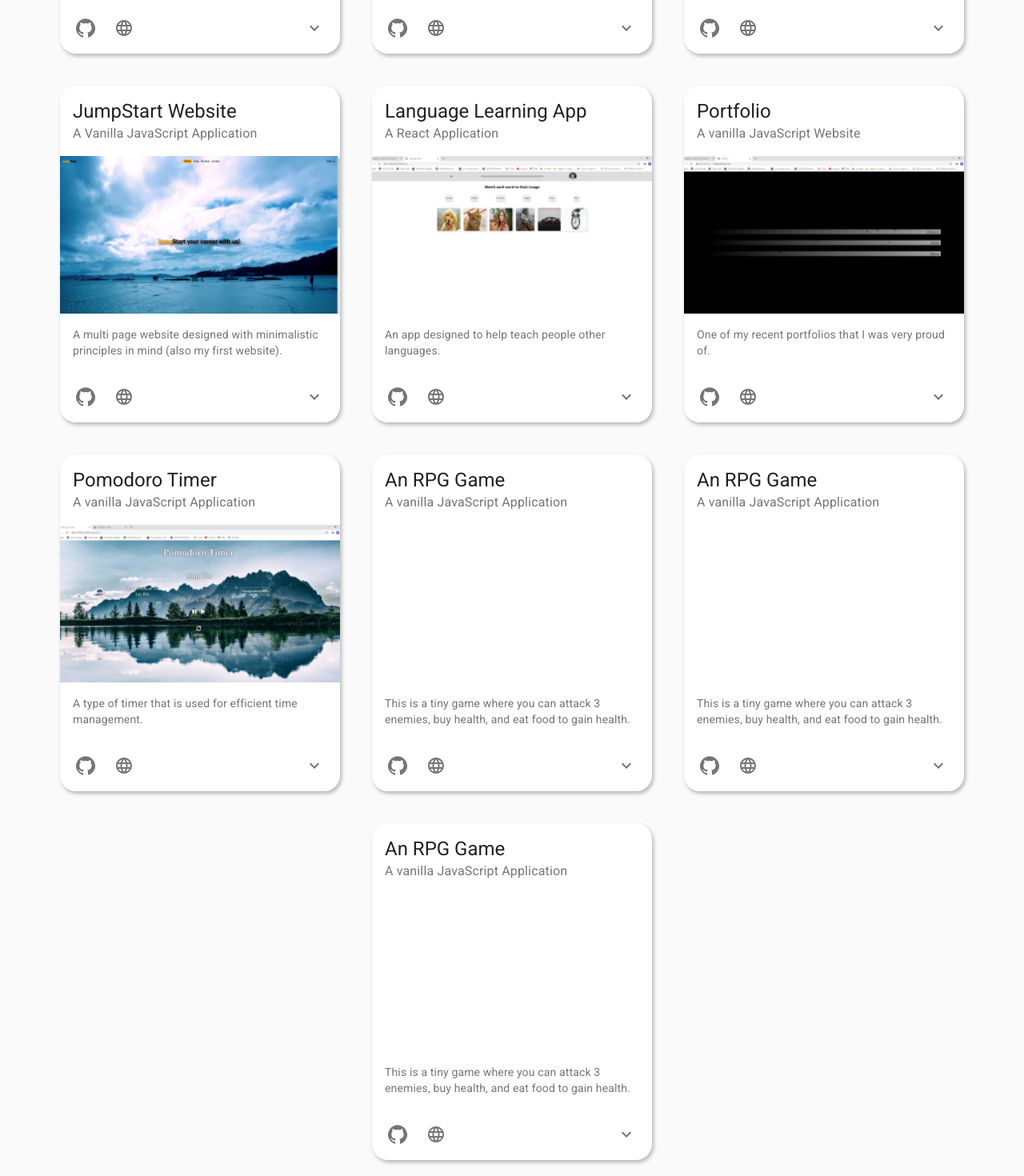
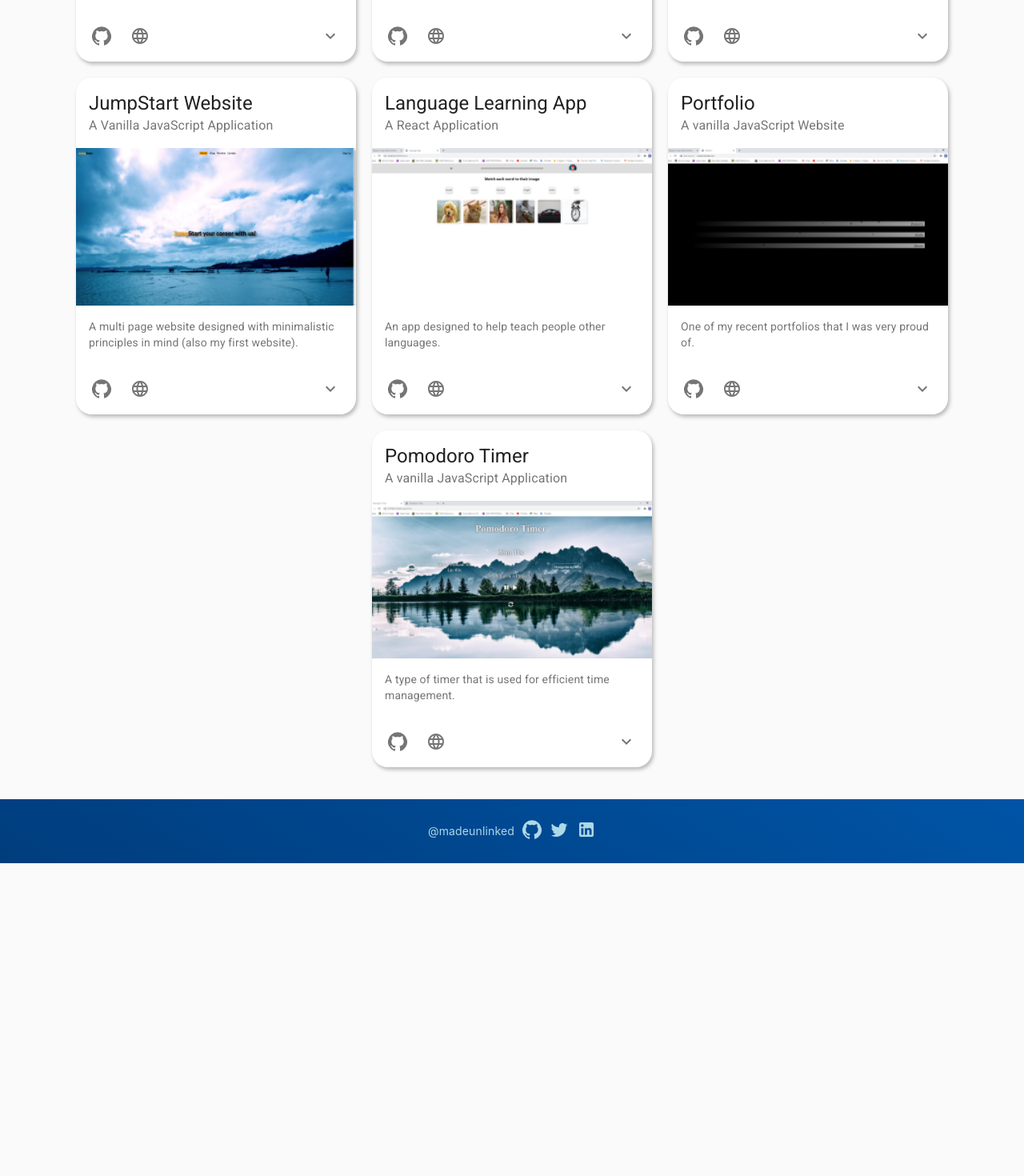
Before and after one commit to benzend/react-portfolio, a React (Create React App) app: page /projects in a window 1280 px wide. Shown: the part 508-1978 px from the top of the page at 80% size. After the commit the page ends 1587 px from the top, so only its background shows below. Built offline with nearby package versions, Linux system fonts and the light colour scheme.

Commit message:
got rid of contact page, also moved contact section in the homepage to bottom

```diff
--- a/src/App.js
+++ b/src/App.js
@@ -2,12 +2,7 @@ import React from "react";
 import "./App.css";
 import "fontsource-roboto";
 import { BrowserRouter as Router, Switch, Route } from "react-router-dom";
-import {
-  AboutPage,
-  ProjectsPage,
-  ContactPage,
-  HomePage,
-} from "./components/index";
+import { AboutPage, ProjectsPage, HomePage } from "./components/index";
 
 function App() {
   return (
@@ -17,7 +12,6 @@ function App() {
           <Route exact path="/" component={HomePage} />
           <Route path="/projects" component={ProjectsPage} />
           <Route path="/about" component={AboutPage} />
-          <Route path="/contact" component={ContactPage} />
         </Switch>
       </Router>
     </div>
--- a/src/components/AboutPage.js
+++ b/src/components/AboutPage.js
@@ -1,9 +1,11 @@
 import { Nav } from "./index";
 
 import { Container, Typography } from "@material-ui/core";
+import { Footer } from "./Footer";
 
 export const AboutPage = () => {
   return (
+    <>
       <Container>
         <Nav />
         <Typography variant="body1">
@@ -12,11 +14,11 @@ export const AboutPage = () => {
           </Typography>
           <p>
             Starting with HTML, CSS and JavaScript, I have been constantly using
-          and studying these languages, learning from all sorts of material like
-          FreeCodeCamp, YouTube, Udemy Courses, and little Mobile coding apps,
-          to where I feel like I'm very comfortable and proficient with these
-          concepts. I can build any responsive site with ease, using things
-          like:
+            and studying these languages, learning from all sorts of material
+            like FreeCodeCamp, YouTube, Udemy Courses, and little Mobile coding
+            apps, to where I feel like I'm very comfortable and proficient with
+            these concepts. I can build any responsive site with ease, using
+            things like:
           </p>
           <ul>
             <li>ES6 and ES5 syntax</li>
@@ -28,11 +30,12 @@ export const AboutPage = () => {
             <li>SASS</li>
           </ul>
           <p>
-          Not only have I been learning and practicing HTML, CSS and JavaScript
-          for these last 5 months and not only put a minimum of 5 hours daily
-          into web development, it's what I do pretty much all day, everyday,
-          whether it be networking, making content, solving problems on Code
-          Wars or actually placing my time into other projects.
+            Not only have I been learning and practicing HTML, CSS and
+            JavaScript for these last 5 months and not only put a minimum of 5
+            hours daily into web development, it's what I do pretty much all
+            day, everyday, whether it be networking, making content, solving
+            problems on Code Wars or actually placing my time into other
+            projects.
           </p>
           <p>
             <span class="underline">As a disclaimer:</span> I do leave some time
@@ -41,9 +44,9 @@ export const AboutPage = () => {
             however rare.
           </p>
           <p>
-          I have done plenty of 12 hour days, constantly learning and putting in
-          actual work and hopefully this all shows how serious I am about this
-          career and my passion for coding, building and learning.
+            I have done plenty of 12 hour days, constantly learning and putting
+            in actual work and hopefully this all shows how serious I am about
+            this career and my passion for coding, building and learning.
           </p>
           <Typography variant="h5" component="h3">
             React
@@ -51,10 +54,11 @@ export const AboutPage = () => {
           <p>
             I am currently placing my time into React.js and its corresponding
             MERN stack. I do have some familiarity (however my current focus is
-          frontend) with Node.js, express and mongoose building REST API's. With
-          React, I have a month worth of time building various applications and
-          my current main project is a language learning Application applying
-          react-router-dom, styled-components and other React packages.
+            frontend) with Node.js, express and mongoose building REST API's.
+            With React, I have a month worth of time building various
+            applications and my current main project is a language learning
+            Application applying react-router-dom, styled-components and other
+            React packages.
           </p>
           <Typography variant="h5" component="h3">
             Education
@@ -62,14 +66,16 @@ export const AboutPage = () => {
           <p>
             I never obtain my knowledge from one source. I have used Free Code
             Camp, YouTube videos from people like Dev Ed, Brad Traversy, The Net
-          Ninja, Free Code Camp, Tony Alicia, Chris Sean, Programming with Mosh
-          and others that have created web development content. I have also
-          learned from Udemy courses and from the Head First series. When it
-          comes to mentorship, I have had one person review and give me guidance
-          who is Adrian Bigaj, a Sr. frontend React developer with lots of
-          experience.
+            Ninja, Free Code Camp, Tony Alicia, Chris Sean, Programming with
+            Mosh and others that have created web development content. I have
+            also learned from Udemy courses and from the Head First series. When
+            it comes to mentorship, I have had one person review and give me
+            guidance who is Adrian Bigaj, a Sr. frontend React developer with
+            lots of experience.
           </p>
         </Typography>
       </Container>
+      <Footer />
+    </>
   );
 };
--- a/src/components/ContactPage.js
+++ /dev/null
@@ -1,10 +0,0 @@
-import { Nav } from "./index";
-
-export const ContactPage = () => {
-  return (
-    <div>
-      <Nav />
-      <h2>Contact Page</h2>
-    </div>
-  );
-};
--- a/src/components/Footer.js
+++ b/src/components/Footer.js
@@ -1,4 +1,6 @@
 import styled from "styled-components";
+
+import { GitHub, Twitter, LinkedIn } from "@material-ui/icons";
 
 const StyledFooter = styled.footer`
   display: flex;
@@ -25,6 +27,18 @@ export const Footer = () => {
   return (
     <StyledFooter className="footer">
       <a href="http://madeunlinked.com">@madeunlinked</a>
+      <a href="https://github.com/benzend" target="_blank">
+        <GitHub />
+      </a>
+      <a href="https://twitter.com/TheBenzend" target="_blank">
+        <Twitter />
+      </a>
+      <a
+        href="https://www.linkedin.com/in/benjamin-scott-62a3741b1/"
+        target="_blank"
+      >
+        <LinkedIn />
+      </a>
     </StyledFooter>
   );
 };
--- a/src/components/Nav.js
+++ b/src/components/Nav.js
@@ -37,6 +37,7 @@ const drawerWidth = 240;
 const useStyles = makeStyles((theme) => ({
   root: {
     display: "flex",
+    zIndex: 10,
   },
   appBar: {
     transition: theme.transitions.create(["margin", "width"], {
@@ -213,14 +214,6 @@ export const Nav = (props) => {
               <ListItemText primary="About" />
             </ListItem>
           </Link>
-          <Link style={linkStyle} to="/contact">
-            <ListItem button key="Contact">
-              <ListItemIcon>
-                <ContactMailIcon />
-              </ListItemIcon>
-              <ListItemText primary="Contact" />
-            </ListItem>
-          </Link>
         </List>
         <Divider />
         <List>
@@ -245,7 +238,7 @@ export const Nav = (props) => {
       >
         <div className={classes.drawerHeader} />
       </main>
-      <ScrollTop style={{ zIndex: 5 }} {...props}>
+      <ScrollTop {...props}>
         <Fab color="secondary" size="small" aria-label="scroll back to top">
           <KeyboardArrowUpIcon />
         </Fab>
--- a/src/components/ProjectsPage.js
+++ b/src/components/ProjectsPage.js
@@ -1,7 +1,13 @@
 import { Nav } from "./index";
 import Projects from "./projectsPage__components/Projects";
 import Typography from "@material-ui/core/Typography";
-import { makeStyles } from "@material-ui/core";
+import { Footer } from "./Footer";
+
+import styled from "styled-components";
+
+const StyledDiv = styled.div`
+  margin-top: 30px;
+`;
 
 export const ProjectsPage = () => {
   return (
@@ -11,6 +17,9 @@ export const ProjectsPage = () => {
         Projects
       </Typography>
       <Projects />
+      <StyledDiv>
+        <Footer />
+      </StyledDiv>
     </div>
   );
 };
--- a/src/components/homePage__components/HomeAboutSection.js
+++ b/src/components/homePage__components/HomeAboutSection.js
@@ -14,6 +14,7 @@ const StyledSection = styled.div`
   );
   padding: 6%;
   margin: 8% 0;
+  border-radius: 10px;
 `;
 
 export default function HomeAboutSection() {
@@ -25,9 +26,9 @@ export default function HomeAboutSection() {
         </Typography>
       </Box>
       <Box textAlign="center" margin="0 3rem">
-        <Typography variant="p">
+        <Typography variant="body1">
           As a passionate developer, my goals are to keep progressing in all
-          areas of web development. From UI to backend, my skills will keep
+          areas of web development. From frontend to back, my skills will keep
           moving forward by building and learning everything that I can.
         </Typography>
         <br />
--- a/src/components/homePage__components/HomeContactSection.js
+++ b/src/components/homePage__components/HomeContactSection.js
@@ -18,6 +18,7 @@ const StyledSection = styled.div`
     rgba(112, 168, 255, 1) 0%,
     rgba(129, 199, 255, 1) 100%
   );
+  border-radius: 10px;
   padding: 6%;
   margin: 8% 0;
   textArea {
--- a/src/components/homePage__components/HomeMain.js
+++ b/src/components/homePage__components/HomeMain.js
@@ -5,9 +5,9 @@ import HomeAboutSection from "./HomeAboutSection";
 function HomeMain() {
   return (
     <main className="main">
-      <HomeContactSection />
       <HomeProjectsSection />
       <HomeAboutSection />
+      <HomeContactSection />
     </main>
   );
 }
--- a/src/components/homePage__components/HomeProjectsSection.js
+++ b/src/components/homePage__components/HomeProjectsSection.js
@@ -5,6 +5,7 @@ import "react-responsive-carousel/lib/styles/carousel.min.css";
 import styled from "styled-components";
 
 import { Link } from "react-router-dom";
+import { Footer } from "../Footer";
 
 const StyledSection = styled.div`
   background: rgb(112, 168, 255);
@@ -15,6 +16,10 @@ const StyledSection = styled.div`
   );
   padding: 6%;
   margin: 8% 0;
+  border-radius: 10px;
+  button {
+    margin-top: 30px;
+  }
 `;
 
 export default function HomeContactSection() {
@@ -50,9 +55,7 @@ export default function HomeContactSection() {
           </div>
         </Carousel>
         <Link to="projects">
-          <Button color="secondary" style={{ marginTop: "30px" }}>
-            See More
-          </Button>
+          <Button color="secondary">See More</Button>
         </Link>
       </Box>
     </StyledSection>
--- a/src/components/index.js
+++ b/src/components/index.js
@@ -1,5 +1,4 @@
 export { ProjectsPage } from "./ProjectsPage";
-export { ContactPage } from "./ContactPage";
 export { AboutPage } from "./AboutPage";
 export { HomePage } from "./HomePage";
 export { Footer } from "./Footer";
--- a/src/components/projectsPage__components/Projects.js
+++ b/src/components/projectsPage__components/Projects.js
@@ -1,11 +1,21 @@
 import Grid from "@material-ui/core/Grid";
 import Project from "./Project";
 
+import { makeStyles } from "@material-ui/core";
+
+const useStyles = makeStyles({
+  gridItem: {
+    margin: "10px",
+  },
+});
+
 function Projects() {
+  const classes = useStyles();
+
   return (
     <section id="projects" className="section">
-      <Grid spacing={5} justify="center" container>
-        <Grid item>
+      <Grid justify="center" container>
+        <Grid className={classes.gridItem} item>
           <Project
             headerTitle="Tic-Tac-Toe"
             headerSubheader="A vanilla JavaScript Application"
@@ -22,7 +32,7 @@ function Projects() {
             the old code in there, just commented out in case someone wants to look at it."
           />
         </Grid>
-        <Grid item>
+        <Grid className={classes.gridItem} item>
           <Project
             headerTitle="An RPG Game"
             headerSubheader="A vanilla JavaScript Application"
@@ -37,7 +47,7 @@ function Projects() {
             you can just eat it to gain health."
           />
         </Grid>
-        <Grid item>
+        <Grid className={classes.gridItem} item>
           <Project
             headerTitle="Accounting Website"
             headerSubheader="A Vanilla JavaScript Website"
@@ -51,7 +61,7 @@ function Projects() {
             is the animations I made in the bottom right of the footer for the little social icons."
           />
         </Grid>
-        <Grid item>
+        <Grid className={classes.gridItem} item>
           <Project
             headerTitle="JumpStart Website"
             headerSubheader="A Vanilla JavaScript Application"
@@ -66,7 +76,7 @@ function Projects() {
             Also figured out how to design contact and sign up forms here."
           />
         </Grid>
-        <Grid item>
+        <Grid className={classes.gridItem} item>
           <Project
             headerTitle="Language Learning App"
             headerSubheader="A React Application"
@@ -74,6 +84,7 @@ function Projects() {
             imgTitle="An image of my language learning application"
             miniDescription="An app designed to help teach people other languages."
             ghHref="https://github.com/benzend/language-learning-app"
+            liveHref="https://thirsty-wright-d1d04e.netlify.app/"
             fullDescription="The Goal of this project was to create something larger and more complex
             displaying my React.js ability. It definitely has a Duolingo-esk feeling
             to it, having a main section that displays your lessons you can do and in
@@ -83,7 +94,7 @@ function Projects() {
             Also this is a work in progress, I do want it to be a full fledged app in the future."
           />
         </Grid>
-        <Grid item>
+        <Grid className={classes.gridItem} item>
           <Project
             headerTitle="Portfolio"
             headerSubheader="A vanilla JavaScript Website"
@@ -96,64 +107,19 @@ function Projects() {
             really has an fun look to it. "
           />
         </Grid>
-        <Grid item>
+        <Grid className={classes.gridItem} item>
           <Project
             headerTitle="Pomodoro Timer"
             headerSubheader="A vanilla JavaScript Application"
             imgUrl="./images/thumbnails/PomodoroTimer-thumbnail.png"
             imgTitle="An Image of a Pomodoro Timer"
             miniDescription="A type of timer that is used for efficient time management."
-            ghHref="#"
+            ghHref="https://github.com/benzend/pomodoro-timer"
+            liveHref="https://benzend.github.io/pomodoro-timer/"
             fullDescription="I built this in a challenge against someone else to see who could have the
             best design/functionality in a day. Learned a lot about JavaScript and using
             numbers in it; converting seconds to minutes to hours and stuff like that. I also
             implemented a background changer just for the hell of it."
-          />
-        </Grid>
-        <Grid item>
-          <Project
-            headerTitle="An RPG Game"
-            headerSubheader="A vanilla JavaScript Application"
-            imgUrl=""
-            imgTitle="An Image of My RPG Game"
-            miniDescription="This is a tiny game where you can attack 3 enemies, buy health, and eat food to gain health."
-            ghHref="https://github.com/benzend/pomodoro-timer"
-            liveHref="https://benzend.github.io/pomodoro-timer/"
-            fullDescription="This project helped engrain JavaScript fundamentals into my head, while letting me know
-            where I was at with JS. The bot you play against is not
-            smart so winning against it is easy.  The biggest thing I learned here
-            was about using lots of checks and rewriting so much so much code. I left
-            the old code in there, just commented out in case someone wants to look at it."
-          />
-        </Grid>
-        <Grid item>
-          <Project
-            headerTitle="An RPG Game"
-            headerSubheader="A vanilla JavaScript Application"
-            imgUrl=""
-            imgTitle="An Image of My RPG Game"
-            miniDescription="This is a tiny game where you can attack 3 enemies, buy health, and eat food to gain health."
-            ghHref="#"
-            fullDescription="This project helped engrain JavaScript fundamentals into my head, while letting me know
-            where I was at with JS. The bot you play against is not
-            smart so winning against it is easy.  The biggest thing I learned here
-            was about using lots of checks and rewriting so much so much code. I left
-            the old code in there, just commented out in case someone wants to look at it."
-          />
-        </Grid>
-        <Grid item>
-          <Project
-            headerTitle="An RPG Game"
-            headerSubheader="A vanilla JavaScript Application"
-            imgUrl=""
-            imgTitle="An Image of My RPG Game"
-            miniDescription="This is a tiny game where you can attack 3 enemies, buy health, and eat food to gain health."
-            ghHref="#"
-            fullDescription="This project helped engrain JavaScript fundamentals into my head, while letting me know
-            where I was at with JS. The bot you play against is not
-            smart so winning against it is easy.  The biggest thing I learned here
-            was about using lots of checks and rewriting so much so much code. I left
-            the old code in there, just commented out in case someone wants to look at it."
           />
         </Grid>
       </Grid>
```
Lines whose indentation alone changed are shown as unchanged.
